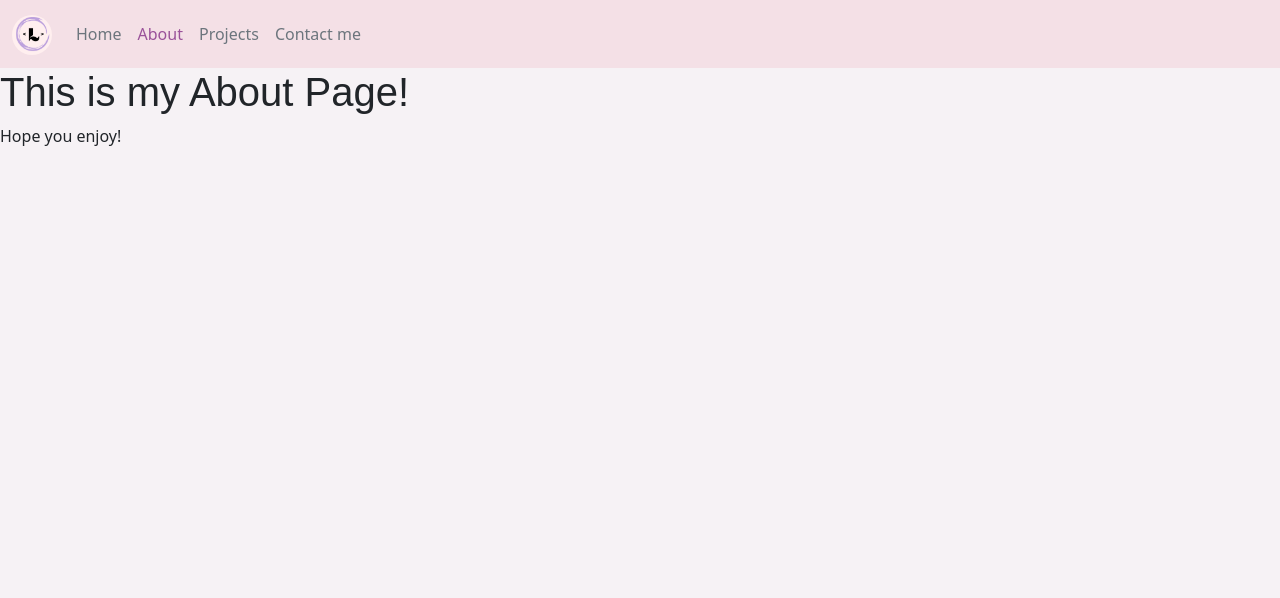
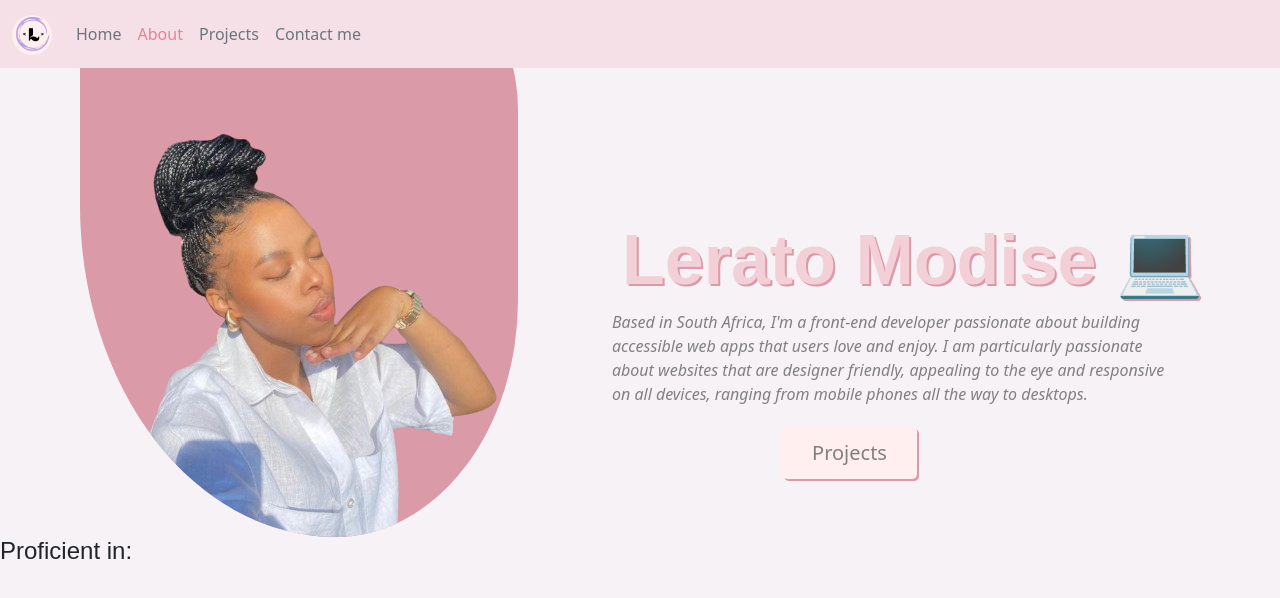
Before and after one commit to Lerato24321/final-portfolio-website, a plain HTML site: page about.html in a window 1280 px wide. Drawn offline with nearby package versions, Linux system fonts and the light colour scheme; a web font is replaced by a local one.

Commit message:
added the hero of the about page and styled using CSS

```diff
--- a/about.html
+++ b/about.html
@@ -57,7 +57,7 @@
               aria-current="page"
               href="/">Home</a
             >
-            <a class="nav-link active" href="#">About</a>
+            <a class="nav-link active " href="#">About</a>
             <a class="nav-link text-muted" href="#">Projects</a>
             <a class="nav-link text-muted" href="#">Contact me</a>
           </div>
@@ -67,5 +67,60 @@
 
 
 
-    <h1>This is my About Page!</h1>
-    <p>Hope you enjoy!</p>
+  <div class="main-container">
+      <div class="row">
+        <div class="col-sm-6 introductory-heading">
+           <img src="/images/headshot.png" class="img-fluid personal-photo-2" alt="a photo of the front-end developer, Lerato Modise with a pink background">
+
+        </div>
+
+
+        <div class="col-6">
+
+           <h1 class="name-title-2">  Lerato Modise 💻</h1>
+           <p class="about-me-paragraph"><i>Based in South Africa, I'm a front-end developer passionate about building accessible web apps that users love and enjoy. I am particularly passionate about websites that are designer friendly, appealing to the eye and responsive on all devices, ranging from mobile phones all the way to desktops. </i></p>
+           <a href="">
+            <button type="button" class=" about-button btn intro-button btn-lg">
+              Projects
+            </button>
+            </a>
+
+        </div>
+
+
+
+
+
+
+      </div>
+
+  </div>
+
+
+
+
+
+     <div class="second-container">
+       <div class="row">
+
+                <h4>Proficient in: </h4>
+
+
+       </div>
+     </div>
+
+
+
+
+
+
+
+
+
+
+
+
+
+
+    </body>
+    </html>
--- a/src/styles.css
+++ b/src/styles.css
@@ -50,8 +50,8 @@ a {
   overflow-x: hidden;
 }
 
-.to-do-app-paragraph, .weather-app-paragraph {
-  color: gray;
+.to-do-app-paragraph, .weather-app-paragraph, .about-me-paragraph {
+  color: rgb(128, 128, 128);
 }
 
 
@@ -62,13 +62,26 @@ a {
 }
 
 
-.name-title {
+.name-title, .name-title-2 {
   margin-left: -30px;
   font-weight: bold;
   font-size: 70px;
-  display: inline;
   color: #f3d0d7;
+  text-shadow: 2px 2px #da9aa7;
 }
+
+
+.name-title-2 {
+  padding-top: 150px;
+  margin-left: -30px;
+}
+
+.about-me-paragraph {
+  margin-right: 100px;
+  margin-left: -40px;
+}
+
+
 
 .introduction-header {
   font-family: "Literata", serif;
@@ -83,9 +96,16 @@ a {
   color: var(--text-color);
 }
 
-.personal-photo {
+.personal-photo, .personal-photo-2 {
   margin-left: 80px;
   margin-top: -100px;
+}
+
+
+.personal-photo-2 {
+     background-color: #da9aa7;
+     background-size: 75% 50%;
+     border-radius: 10% 30% 50% 70%;
 }
 
 .nav-logo {
@@ -99,9 +119,7 @@ a {
   color: rgb(24, 19, 19);
 }
 
-.name-title {
-  text-shadow: 2px 2px #da9aa7;
-}
+
 
 .btns {
   margin-left: 30px;
@@ -135,6 +153,12 @@ a {
   width: 135px;
   margin-left: 250px;
 }
+
+.about-button {
+  margin-left: 130px;
+}
+
+
 
 .first-weather-project {
   margin-top: 20px;
@@ -187,7 +211,7 @@ a {
 }
 
 .active {
-  color: rgb(154, 82, 154);
+  color: rgb(231, 130, 147);
 }
 
 
```
Also changed, not shown: index.html (+4 -0 lines).
